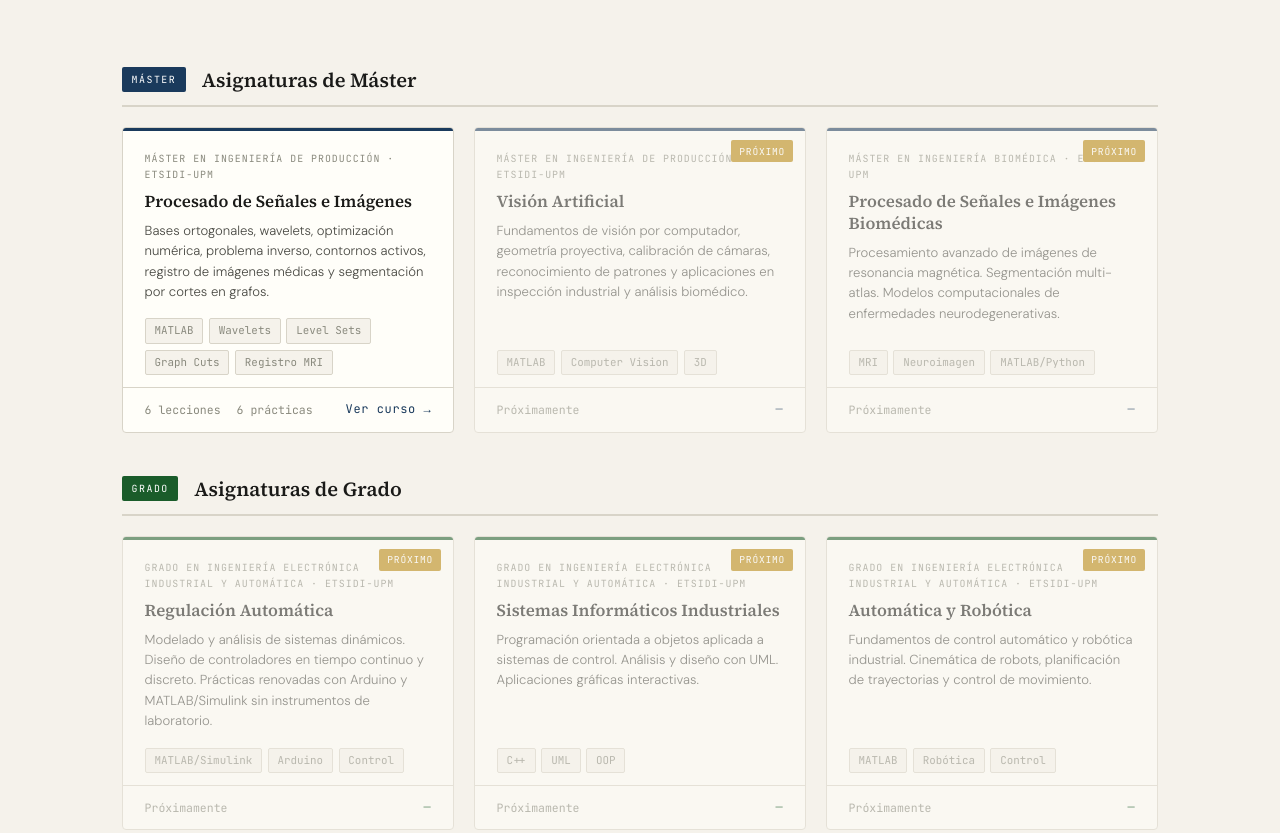
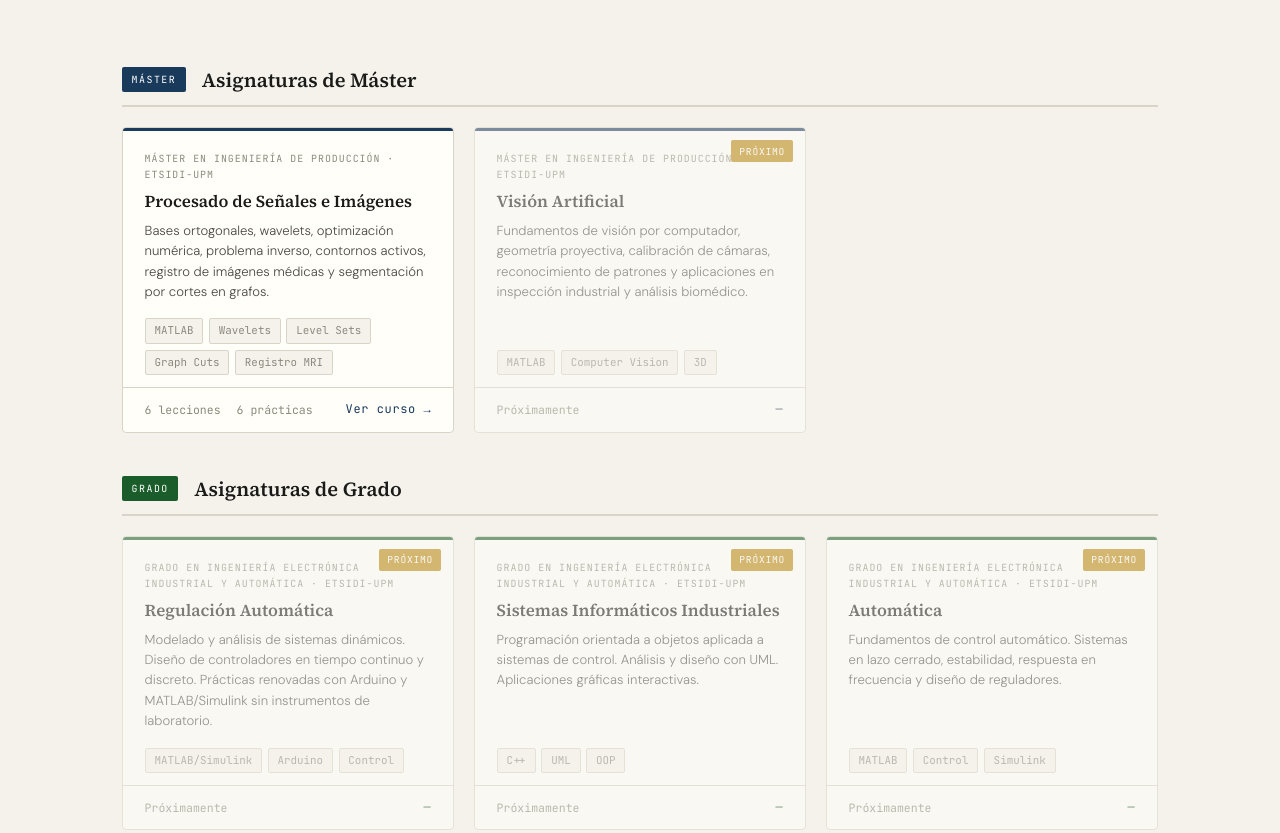
Before and after one commit to cplatero/docencia, a plain HTML site: page index.html in a window 1280 px wide. Shown: the part 520-1353 px from the top of the page. Drawn offline with Linux system fonts and the light colour scheme.

Commit message:
Correcciones página índice docencia

```diff
--- a/index.html
+++ b/index.html
@@ -448,7 +448,6 @@
     <div class="profile-box">
       <div class="profile-name">Carlos Platero Dueñas</div>
       <div class="profile-role">
-        <strong>Catedrático de Universidad</strong>
         Dep. Ingeniería Eléctrica,<br>
         Electrónica, Automática<br>
         y Física Aplicada<br>
@@ -544,29 +543,6 @@
       <span class="coming-badge">PRÓXIMO</span>
     </div>
 
-    <!-- PSI Máster Biomédica — PRÓXIMO -->
-    <div class="course-card coming">
-      <div class="card-accent-bar"></div>
-      <div class="card-body">
-        <div class="card-meta">Máster en Ingeniería Biomédica · ETSIDI-UPM</div>
-        <div class="card-title">Procesado de Señales e Imágenes Biomédicas</div>
-        <div class="card-desc">
-          Procesamiento avanzado de imágenes de resonancia magnética.
-          Segmentación multi-atlas. Modelos computacionales de enfermedades neurodegenerativas.
-        </div>
-      </div>
-      <div class="card-tags">
-        <span class="tag-pill">MRI</span>
-        <span class="tag-pill">Neuroimagen</span>
-        <span class="tag-pill">MATLAB/Python</span>
-      </div>
-      <div class="card-footer">
-        <div class="card-stats"><span class="card-stat">Próximamente</span></div>
-        <span class="card-cta">—</span>
-      </div>
-      <span class="coming-badge">PRÓXIMO</span>
-    </div>
-
   </div>
 
   <!-- ═══════════ GRADO -->
@@ -628,16 +604,16 @@
       <div class="card-accent-bar grado"></div>
       <div class="card-body">
         <div class="card-meta">Grado en Ingeniería Electrónica Industrial y Automática · ETSIDI-UPM</div>
-        <div class="card-title">Automática y Robótica</div>
+        <div class="card-title">Automática</div>
         <div class="card-desc">
-          Fundamentos de control automático y robótica industrial.
-          Cinemática de robots, planificación de trayectorias y control de movimiento.
+          Fundamentos de control automático. Sistemas en lazo cerrado,
+          estabilidad, respuesta en frecuencia y diseño de reguladores.
         </div>
       </div>
       <div class="card-tags">
         <span class="tag-pill">MATLAB</span>
-        <span class="tag-pill">Robótica</span>
         <span class="tag-pill">Control</span>
+        <span class="tag-pill">Simulink</span>
       </div>
       <div class="card-footer">
         <div class="card-stats"><span class="card-stat">Próximamente</span></div>
```
